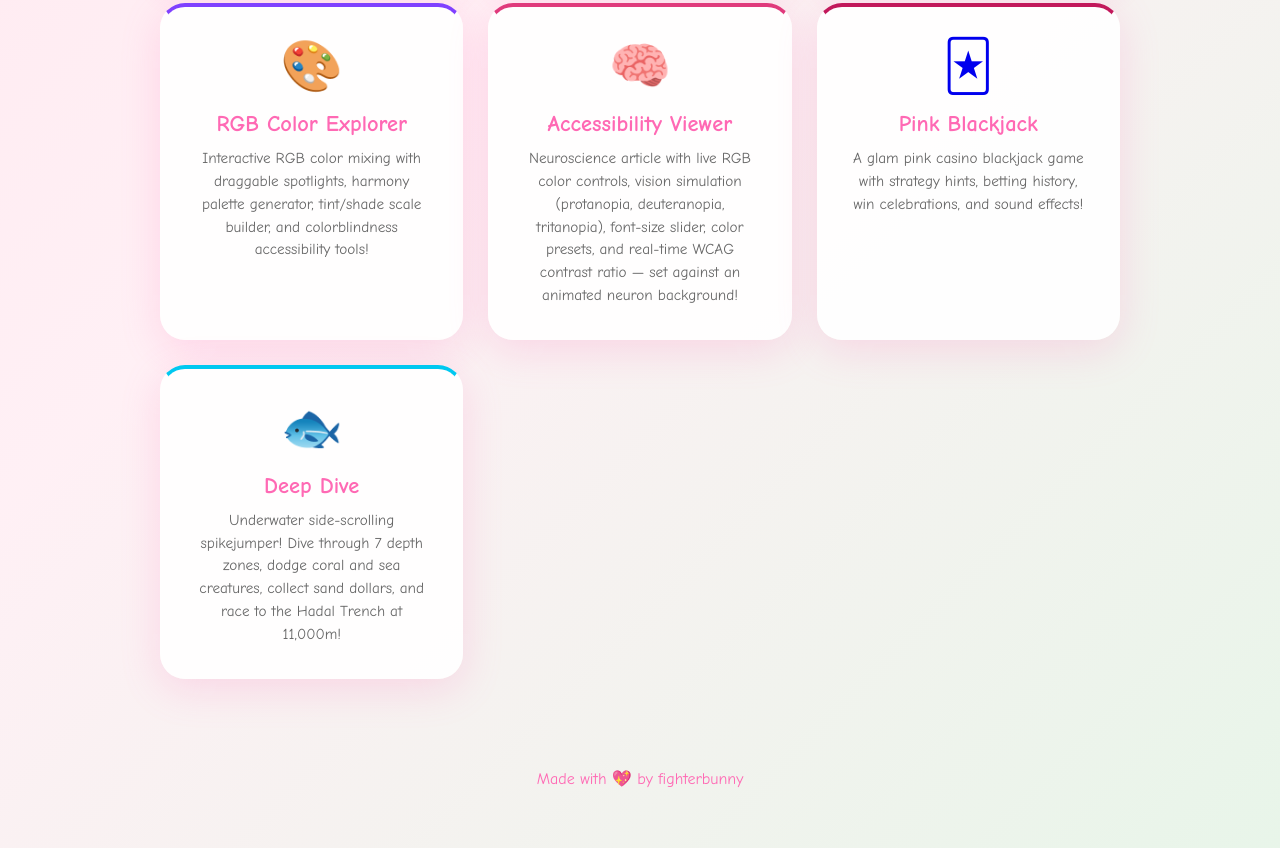
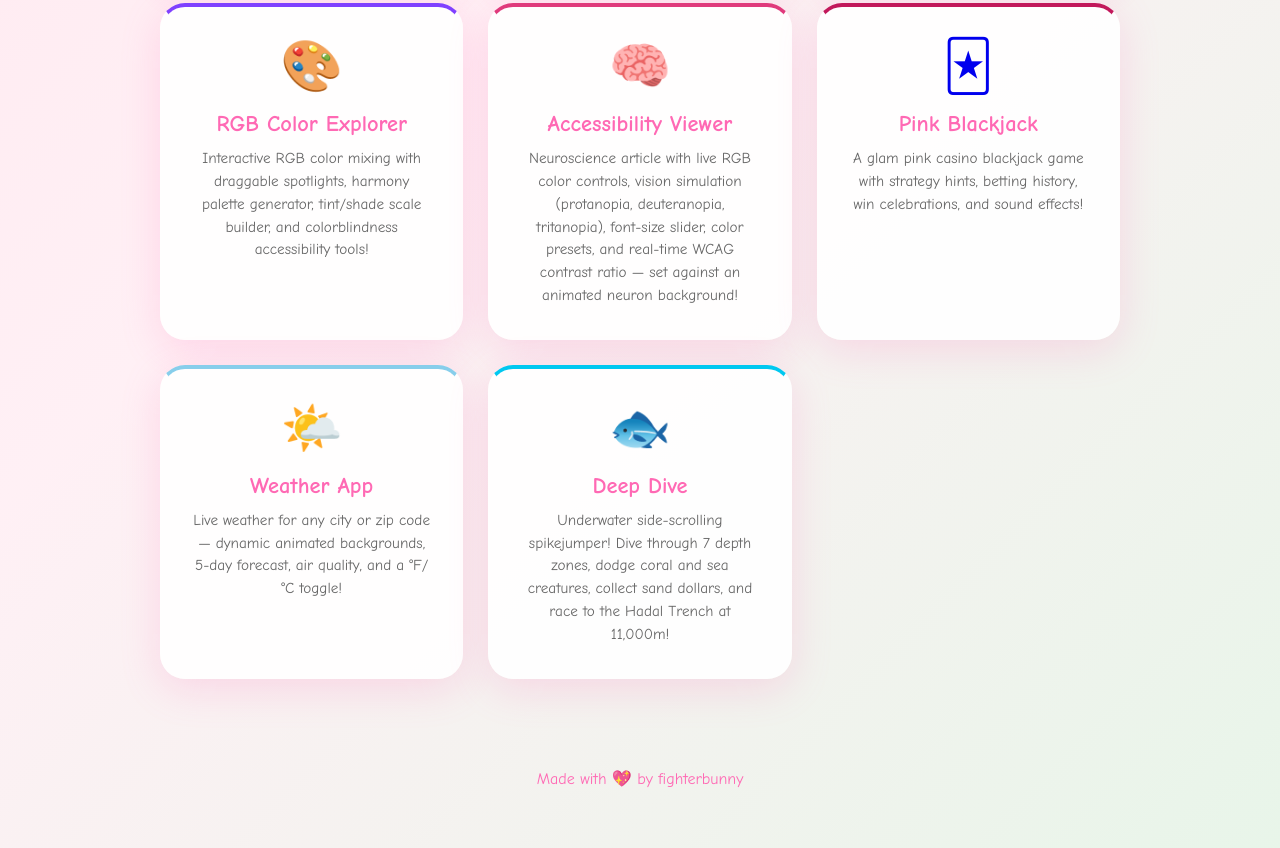
Before and after one commit to AIML-1870-2026/fighterbunny, a plain HTML site: page index.html in a window 1280 px wide. Shown: the part 1119-1967 px from the top of the page. Drawn offline with Linux system fonts and the light colour scheme.

Commit message:
Add weather app card to portfolio index
Co-Authored-By: Claude Sonnet 4.6 <noreply@anthropic.com>

```diff
--- a/index.html
+++ b/index.html
@@ -135,6 +135,7 @@
         .project-card.readable { border-top: 4px solid #e03a7c; }
         .project-card.blackjack { border-top: 4px solid #C2185B; }
         .project-card.spikejump { border-top: 4px solid #00C8F0; }
+        .project-card.weather { border-top: 4px solid #87CEEB; }
 
         footer {
             text-align: center;
@@ -270,6 +271,12 @@
                 <p>A glam pink casino blackjack game with strategy hints, betting history, win celebrations, and sound effects!</p>
             </a>
 
+            <a href="weather/" class="project-card weather" target="_blank">
+                <span class="project-icon">🌤️</span>
+                <h2>Weather App</h2>
+                <p>Live weather for any city or zip code — dynamic animated backgrounds, 5-day forecast, air quality, and a °F/°C toggle!</p>
+            </a>
+
             <a href="spikejump/" class="project-card spikejump" target="_blank">
                 <span class="project-icon">🐟</span>
                 <h2>Deep Dive</h2>
```
